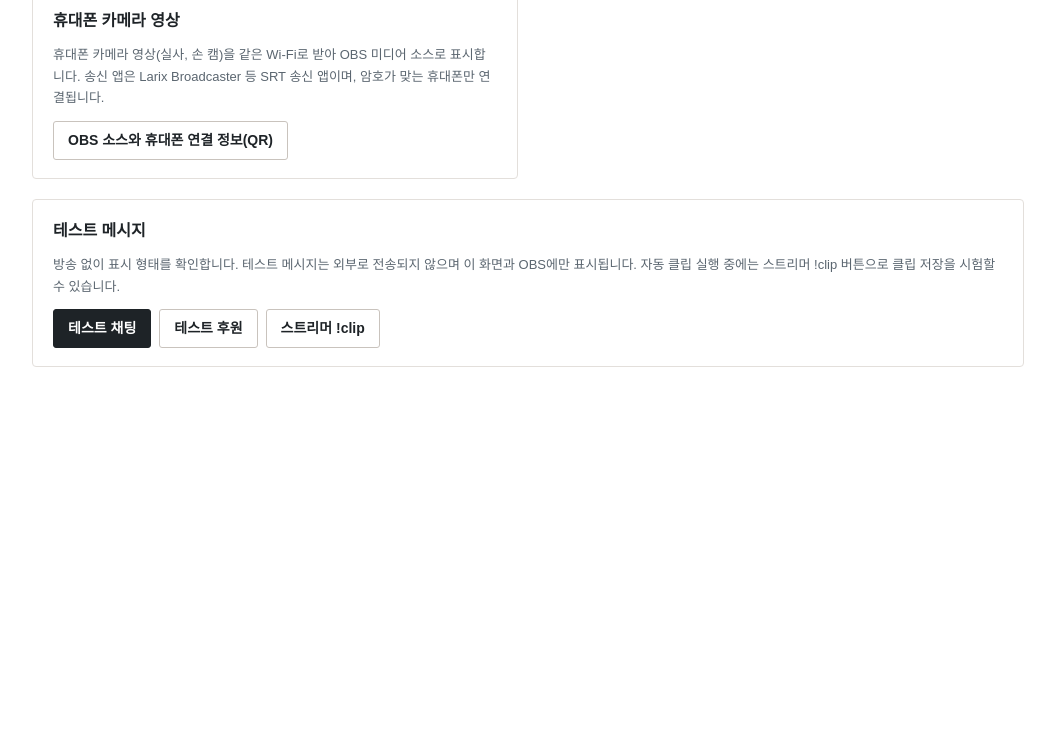
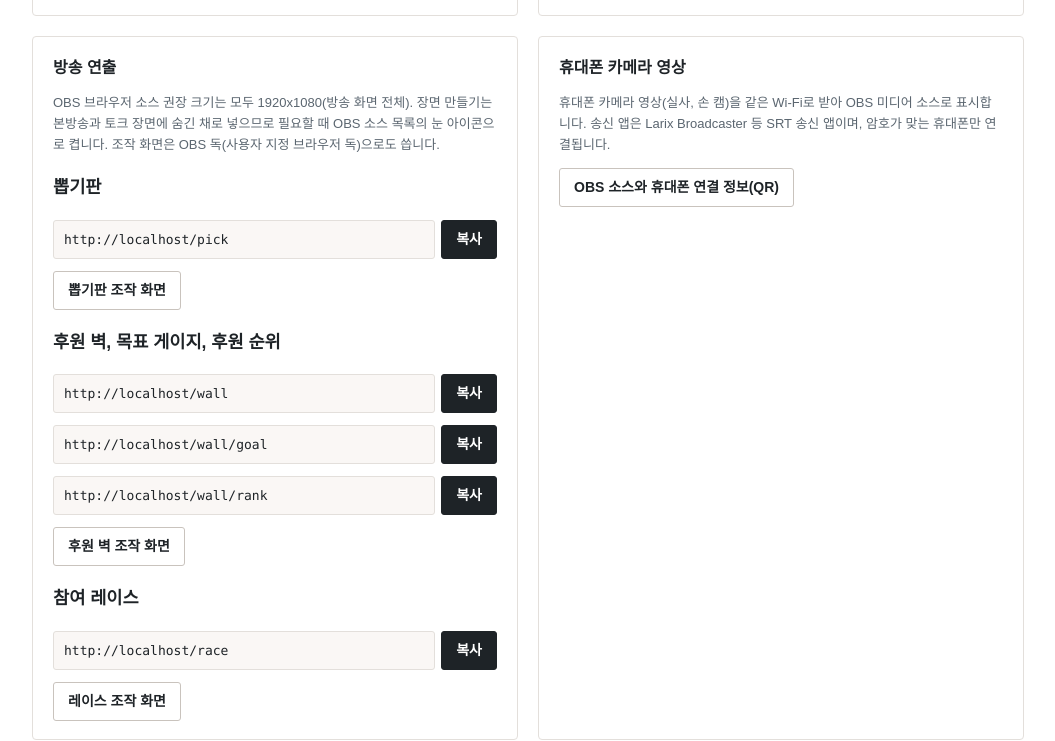
Before and after one commit to BudongJW/debutkit, a plain HTML site: page src/debutkit/overlay/static/index.html in a window 1280 px wide. Shown: the part 1452-2193 px from the top of the page, without its empty margins (112-1167 px from the left). Before the commit the page ends 1875 px from the top, so only its background shows below. Drawn offline with Linux system fonts and the light colour scheme; no server answers.

Commit message:
오버레이 설정 화면: 방송 연출 절(뽑기판, 후원 벽과 목표 게이지와 후원 순위, 참여 레이스의 OBS 주소와 조작 화면), VMC 송신 링크

```diff
--- a/src/debutkit/overlay/static/index.html
+++ b/src/debutkit/overlay/static/index.html
@@ -86,6 +86,7 @@
         <button id="voice-test" class="secondary">말하기 시험(3초)</button>
         <a class="button" href="/tracker" target="_blank" rel="noopener">얼굴 추적 창 열기</a>
         <a class="button" href="/phone" target="_blank" rel="noopener">휴대폰 얼굴 추적</a>
+        <a class="button" href="/vmc" target="_blank" rel="noopener">VMC 송신</a>
       </div>
       <p class="hint">웹캠 추적은 얼굴 추적 창(일반 브라우저), 아이폰 추적(iFacialMocap, VTube Studio 앱)은 휴대폰 얼굴 추적 화면에서 시작합니다. 휴대폰 값을 받는 중에는 휴대폰 값을 사용합니다.</p>
       <p class="state" id="motion-state">등록한 동작 확인 중</p>
@@ -98,6 +99,21 @@
       <p class="hint">권장 크기 1920x1080. 후원이 오면 상품표에서 확률대로 뽑아 카드 뒤집기나 룰렛으로 표시하고, 평소에는 투명합니다.</p>
       <p class="state" id="draw-state">설정 확인 중</p>
       <div class="row"><a class="button" href="/draw/control" target="_blank" rel="noopener">추첨 설정과 시험 추첨</a></div>
+    </section>
+    <section>
+      <h2>방송 연출</h2>
+      <p class="hint">OBS 브라우저 소스 권장 크기는 모두 1920x1080(방송 화면 전체). 장면 만들기는 본방송과 토크 장면에 숨긴 채로 넣으므로 필요할 때 OBS 소스 목록의 눈 아이콘으로 켭니다. 조작 화면은 OBS 독(사용자 지정 브라우저 독)으로도 씁니다.</p>
+      <h3>뽑기판</h3>
+      <div class="url"><input id="pick-url" readonly aria-label="뽑기판 주소"><button data-copy="pick-url">복사</button></div>
+      <div class="row"><a class="button" href="/pick/control" target="_blank" rel="noopener">뽑기판 조작 화면</a></div>
+      <h3>후원 벽, 목표 게이지, 후원 순위</h3>
+      <div class="url"><input id="wall-url" readonly aria-label="후원 벽 주소"><button data-copy="wall-url">복사</button></div>
+      <div class="url"><input id="goal-url" readonly aria-label="목표 게이지 주소"><button data-copy="goal-url">복사</button></div>
+      <div class="url"><input id="rank-url" readonly aria-label="후원 순위 주소"><button data-copy="rank-url">복사</button></div>
+      <div class="row"><a class="button" href="/wall/control" target="_blank" rel="noopener">후원 벽 조작 화면</a></div>
+      <h3>참여 레이스</h3>
+      <div class="url"><input id="race-url" readonly aria-label="참여 레이스 주소"><button data-copy="race-url">복사</button></div>
+      <div class="row"><a class="button" href="/race/control" target="_blank" rel="noopener">레이스 조작 화면</a></div>
     </section>
     <section>
       <h2>휴대폰 카메라 영상</h2>
@@ -147,6 +163,9 @@
   $("alerts-url").value = `${base}/alerts`;
   $("alerts-preview").src = "/alerts?seconds=4";
   $("draw-url").value = `${base}/draw`;
+  for (const [id, path] of [["pick-url", "/pick"], ["wall-url", "/wall"], ["goal-url", "/wall/goal"], ["rank-url", "/wall/rank"], ["race-url", "/race"]]) {
+    $(id).value = `${base}${path}`;
+  }
   fetch("/draw/config").then((r) => r.json()).then((config) => {
     const style = config.styles[config.style] || config.style;
     $("draw-state").textContent = `${config.enabled ? "사용 중" : "사용 꺼짐"}. 상품 ${config.prizes.length}개, 규칙 ${config.rules.length}개, 연출 ${style}`;
```
